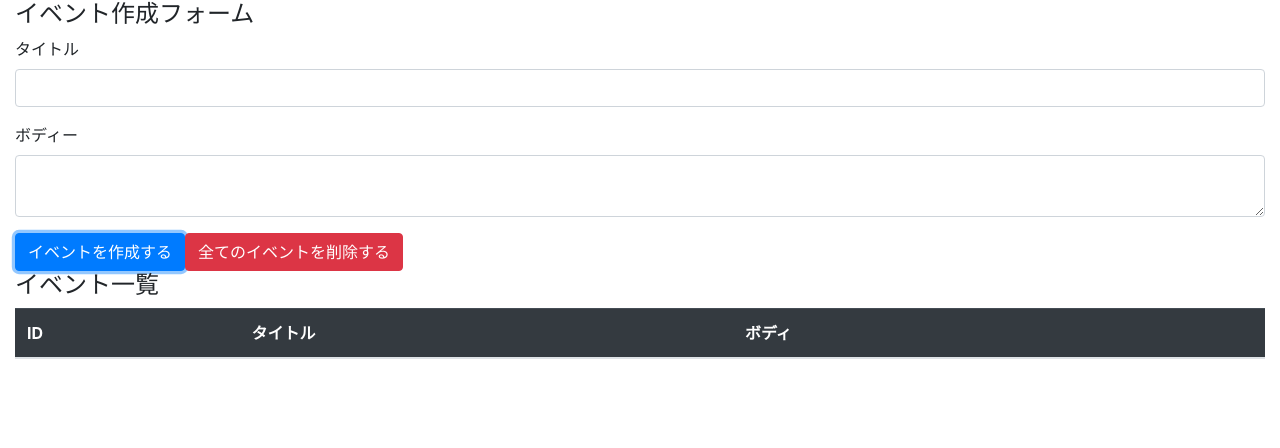
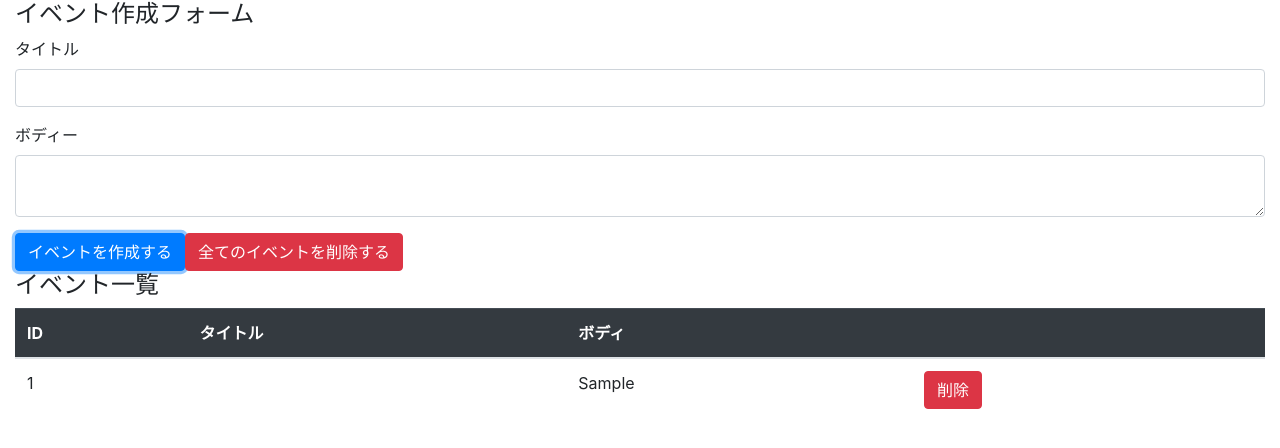
Before and after one commit to sakamotodd/react-hooks-101, a React (Create React App) app: page / in a window 1280 px wide. Both pictures are taken after typing "Sample" into the empty fields and a click on the button "イベントを作成する". Shown: the top 448 px of the page. Built offline with nearby package versions, Linux system fonts and the light colour scheme.

Commit message:
event dispatch

```diff
--- a/src/components/App.js
+++ b/src/components/App.js
@@ -1,24 +1,24 @@
-import React, { useReducer, useState } from 'react';
 import 'bootstrap/dist/css/bootstrap.min.css';
 import reducer from '../reducers';
+import React, { useReducer, useState } from 'react';
+import Event from './Event'
 
 const App = () => {
   const [state, dispatch] = useReducer(reducer, []);
   const [title, setTitle] = useState('');
   const [body, setBody] = useState('');
 
-  const addEvent = e => {
+  const addEvent = (e) => {
     e.preventDefault();
-    console.log(title, body)
     dispatch({
-    type: 'CREATE_EVENT',
-    title,
-    body
-  });
-  setTitle('')
-  setBody('')
-}
-console.log({state})
+      type: 'CREATE_EVENT',
+      title,
+      body,
+    });
+    setTitle('');
+    setBody('');
+  };
+
   return (
     <div className="container-fluid">
       <h4>イベント作成フォーム</h4>
@@ -58,9 +58,13 @@ console.log({state})
             <th></th>
           </tr>
         </thead>
-        <tbody></tbody>
+        <tbody>
+          {state.map((event, index) => (
+            <Event key={index} event={event} dispatch={dispatch}/>
+          ))}
+        </tbody>
       </table>
     </div>
   );
 };
-export default App
+export default App;
--- /dev/null
+++ b/src/components/Event.js
@@ -0,0 +1,30 @@
+import React from 'react';
+
+const Event = ({ dispatch, event }) => {
+
+
+      const id = event.id;
+      const handleClickDeleteButton = () => {
+        dispatch({ type: 'DELETE_EVENT', id });
+      };
+
+      return (
+        <tr>
+          <td>{id}</td>
+          <td>{event.title}</td>
+          <td>{event.body}</td>
+          <td>
+            <button
+              type="button"
+              className="btn btn-danger"
+              onClick={handleClickDeleteButton}
+            >
+              削除
+            </button>
+          </td>
+        </tr>
+      );
+
+
+};
+export default Event;
--- a/src/reducers/index.js
+++ b/src/reducers/index.js
@@ -6,7 +6,8 @@ const events = (state = [], action) => {
       const id = length === 0 ? 1 : state[length - 1].id + 1;
       return [...state, { id, ...event }];
     case 'DELETE_EVENT':
-      return state;
+
+      return state.filter(event => event.id !== action.id);
     case 'DELETE_ALL_EVENT':
       return state;
     default:
```
